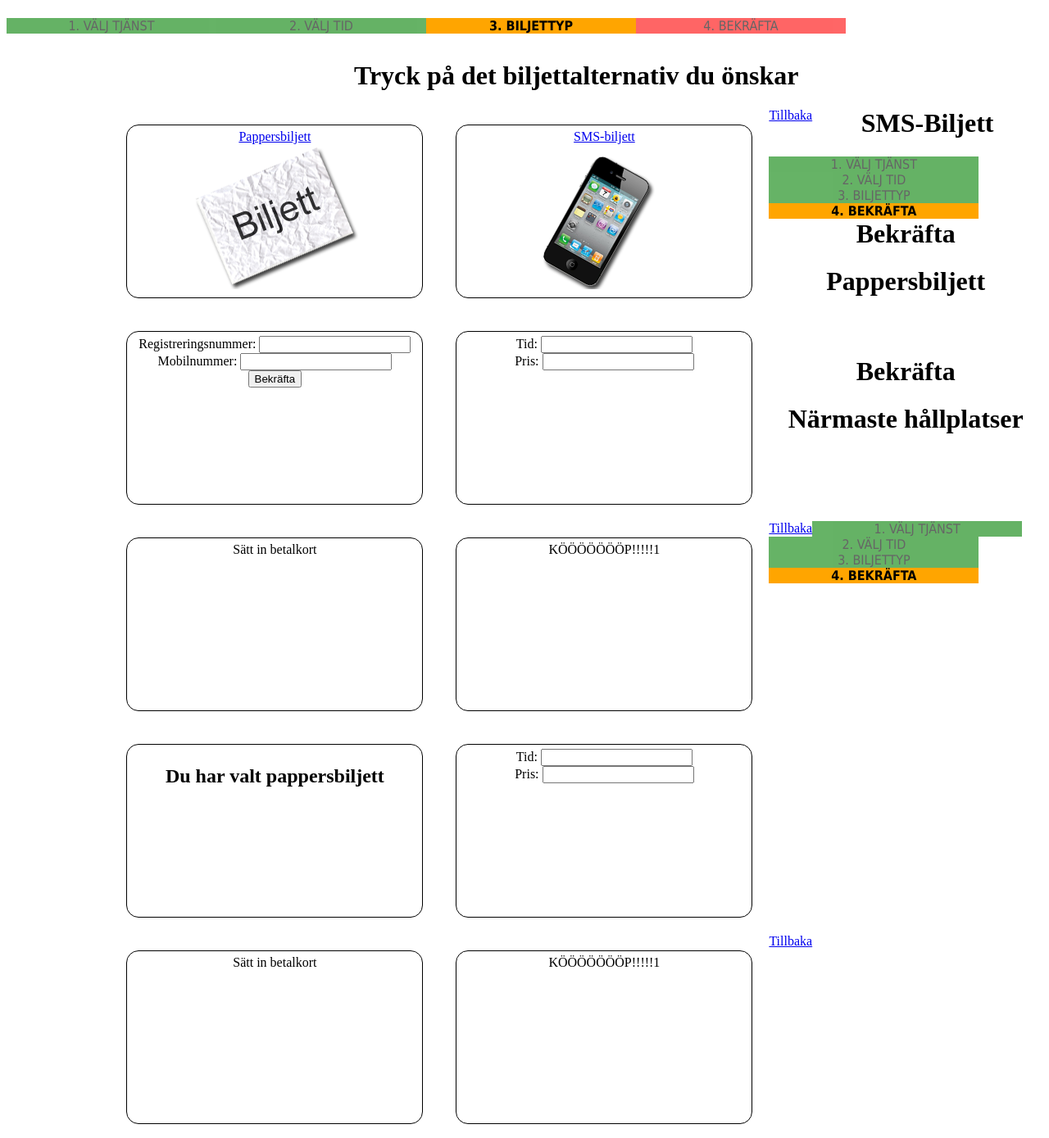
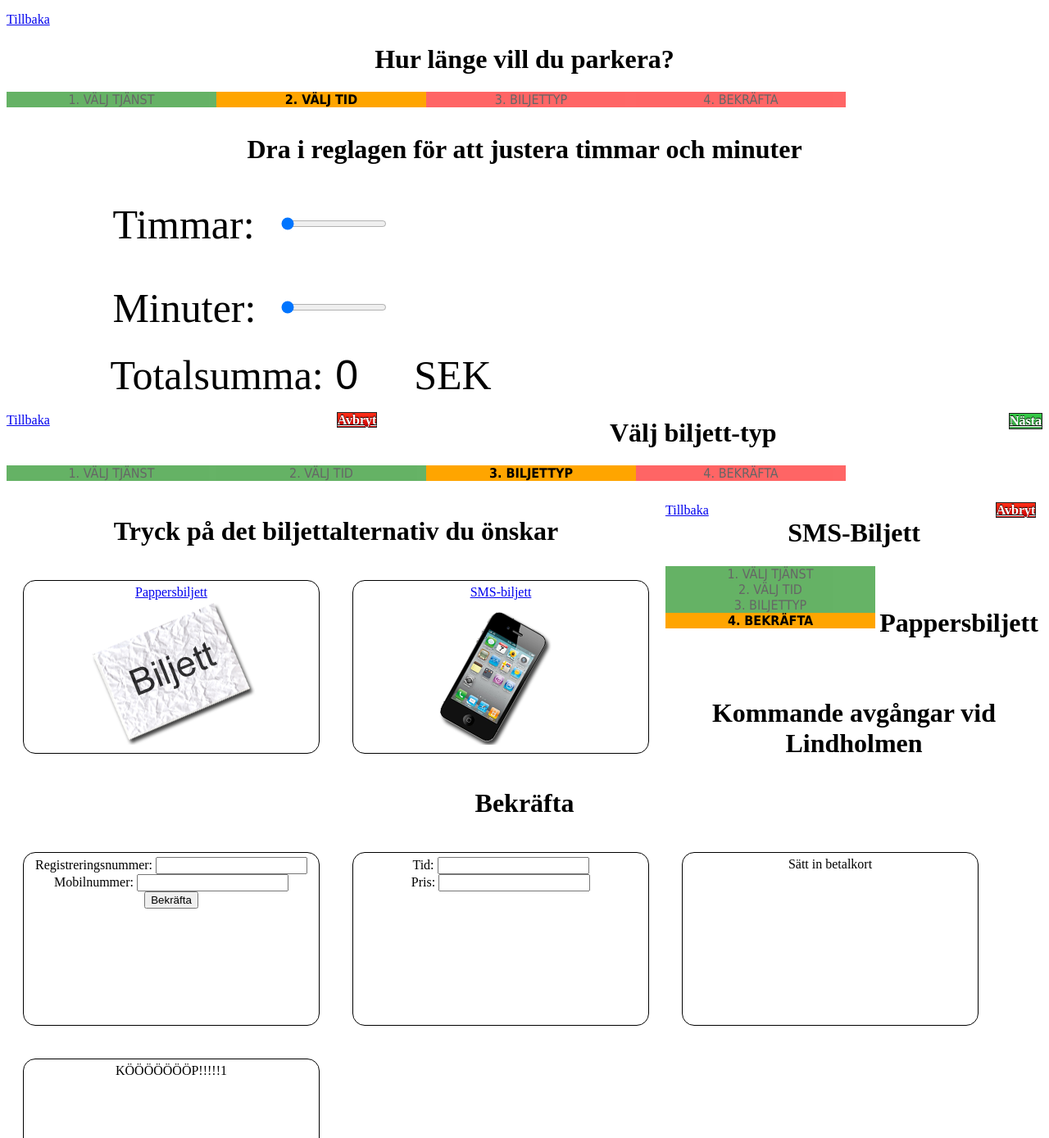
Before and after one commit to ivarsson/Parkera, a PHP site: page / in a window 1280 px wide. Shown: the part 1225-2614 px from the top of the page at 82% size. Run offline with PHP 8.4, Linux system fonts and the light colour scheme; some libraries are stand-ins or nearby versions.

Commit message:
Added cancel button, styled next button.

```diff
--- a/index.php
+++ b/index.php
@@ -61,7 +61,7 @@
 	<div data-role="page" id="start">
 
 		<div data-role="header" id="header">
-			<div style="float:right; margin-right:10px; padding:5px;"><a href="#noFunction" data-rel="dialog" data-transition="slidedown"><img src="images/swe.png"><img src="images/de.png"><img src="images/uk.png"></a></div>
+			<div id="langBar"><a href="#noFunction" data-rel="dialog" data-transition="slidedown"><img src="images/swe.png"><img src="images/de.png"><img src="images/uk.png"></a></div>
 		</div><!-- /header -->
 
 		<div data-role="content" id="main">
@@ -122,8 +122,8 @@
 
 	<div data-role="page" id="insertCardMobile">
 		<div data-role="header" data-theme="a">Sätt in ditt betalkort</div>
-		<div data-role="content"><a href="#confirmMobile" data-role="button" data-icon="delete">Sätt in kort!</a></div>
-		<div data-role="footer"><a href="#start" data-role="button" data-inline="true" data-icon="delete">Avbryt</a></div>
+		<div data-role="content"><a href="#confirmMobile" data-role="button" data-icon="next">Tryck här för att sätta in kort!</a></div>
+		<div data-role="footer"><a href="#start" class="cancel" data-role="button" data-inline="true" data-icon="delete">Avbryt</a></div>
 	</div>
 
 	</div>
--- a/pay.php
+++ b/pay.php
@@ -41,7 +41,7 @@
 <div data-role="footer" data-theme="a" data-position="fixed">
 	<p>
 		<a class="back" href="#start" onClick="window.location.reload()" data-role="button" data-inline="true" data-icon="back">Tillbaka</a>
-		<span style="float:left; margin-left:350px;"><a href="#start" data-role="button" data-icon="delete">Avbryt</a></span>
+		<span style="float:left; margin-left:350px;"><a class="cancel" href="#start" data-role="button" data-icon="delete">Avbryt</a></span>
 		<a class="forward" href="#ticket" onClick="window.location.reload()" data-rel="forward" data-role="button" data-inline="true" data-icon="forward">Nästa</a>
 	</p>
 	</form>
--- a/publicTrans.php
+++ b/publicTrans.php
@@ -1,5 +1,5 @@
 <div data-role="header" data-theme="a">
-	<h1>Närmaste hållplatser</h1>
+	<h1>Kommande avgångar vid Lindholmen</h1>
 </div>
 
 <iframe src="http://lindholmen.heroku.com/" width="100%" height="686px"></iframe>
--- a/style.css
+++ b/style.css
@@ -85,7 +97,7 @@ h1 {
 }
 
 #main {
-	margin-left:10%;
+	float:left;
 	text-align:center;
 }
 
@@ -134,6 +165,38 @@ h1 {
 	background-image:         linear-gradient(#44A44F /*{a-bup-background-start}*/, #33CC45 /*{a-bup-background-end}*/);
 }
 
+.cancel {
+	border: 1px solid #222 /*{a-bup-border}*/;
+	background: #333333 /*{a-bup-background-color}*/;
+	font-weight: bold;
+	color: 					#ffffff /*{a-bup-color}*/;
+	text-shadow: 0 /*{a-bup-shadow-x}*/ -1px /*{a-bup-shadow-y}*/ 1px /*{a-bup-shadow-radius}*/ #000 /*{a-bup-shadow-color}*/;
+	background-image: -webkit-gradient(linear, left top, left bottom, from( #555 /*{a-bup-background-start}*/), to( #333 /*{a-bup-background-end}*/)); /* Saf4+, Chrome */
+	background-image: -webkit-linear-gradient(#ff3019 /*{a-bup-background-start}*/, #cf0404 /*{a-bup-background-end}*/); /* Chrome 10+, Saf5.1+ */
+	background-image:    -moz-linear-gradient(#ff3019 /*{a-bup-background-start}*/, #cf0404 /*{a-bup-background-end}*/); /* FF3.6 */
+	background-image:     -ms-linear-gradient(#ff3019 /*{a-bup-background-start}*/, #cf0404 /*{a-bup-background-end}*/); /* IE10 */
+	background-image:      -o-linear-gradient(#ff3019 /*{a-bup-background-start}*/, #cf0404 /*{a-bup-background-end}*/); /* Opera 11.10+ */
+	background-image:         linear-gradient(#ff3019 /*{a-bup-background-start}*/, #cf0404 /*{a-bup-background-end}*/);
+
+}
+
+.cancel:active {
+	border: 1px solid #222 /*{a-bup-border}*/;
+	background: #333333 /*{a-bup-background-color}*/;
+	font-weight: bold;
+	color: 					#ffffff /*{a-bup-color}*/;
+	text-shadow: 0 /*{a-bup-shadow-x}*/ -1px /*{a-bup-shadow-y}*/ 1px /*{a-bup-shadow-radius}*/ #000 /*{a-bup-shadow-color}*/;
+	background-image: -webkit-gradient(linear, left top, left bottom, from( #555 /*{a-bup-background-start}*/), to( #333 /*{a-bup-background-end}*/)); /* Saf4+, Chrome */
+	background-image: -webkit-linear-gradient(#cf0404 /*{a-bup-background-start}*/, #ff3019 /*{a-bup-background-end}*/); /* Chrome 10+, Saf5.1+ */
+	background-image:    -moz-linear-gradient(#cf0404 /*{a-bup-background-start}*/, #ff3019 /*{a-bup-background-end}*/); /* FF3.6 */
+	background-image:     -ms-linear-gradient(#cf0404 /*{a-bup-background-start}*/, #ff3019 /*{a-bup-background-end}*/); /* IE10 */
+	background-image:      -o-linear-gradient(#cf0404 /*{a-bup-background-start}*/, #ff3019 /*{a-bup-background-end}*/); /* Opera 11.10+ */
+	background-image:         linear-gradient(#cf0404 /*{a-bup-background-start}*/, #ff3019 /*{a-bup-background-end}*/);
+
+}
+
 .back {
 	float:left;
 }
+
+/***** END FOOTER-BUTTONS *****/
--- a/ticket.php
+++ b/ticket.php
@@ -12,7 +12,7 @@
 <div id="main">
 		<h1>Tryck på det biljettalternativ du önskar</h1>
 
-	<a href="#confirmPaper" class="button" style="background-image:url('images/paperTicket.png'); repeat:none;"  data-role="button">Pappersbiljett</a>
+	<a href="#insertCardMobile" class="button" style="background-image:url('images/paperTicket.png'); repeat:none;"  data-role="button" data-rel="dialog" data-transition="slidedown">Pappersbiljett</a>
 		<a href="#insertCardMobile" class="button" style="background-image:url('images/smsTicket.png'); repeat:none;" data-role="button" data-rel="dialog" data-transition="slidedown">SMS-biljett</a>
 
 </div>
@@ -20,5 +20,6 @@
 <div data-role="footer" data-theme="a" data-position="fixed">
 	<p>
 		<a class="back" onClick="window.location.reload()" href="#pay" data-role="button" data-inline="true" data-icon="back">Tillbaka</a>
+				<span style="float:left; margin-left:350px;"><a class="cancel" href="#start" data-role="button" data-icon="delete">Avbryt</a></span>
 	</p>
 </div>
```
Also changed, not shown: other parts of style.css (+41 -10 lines).
